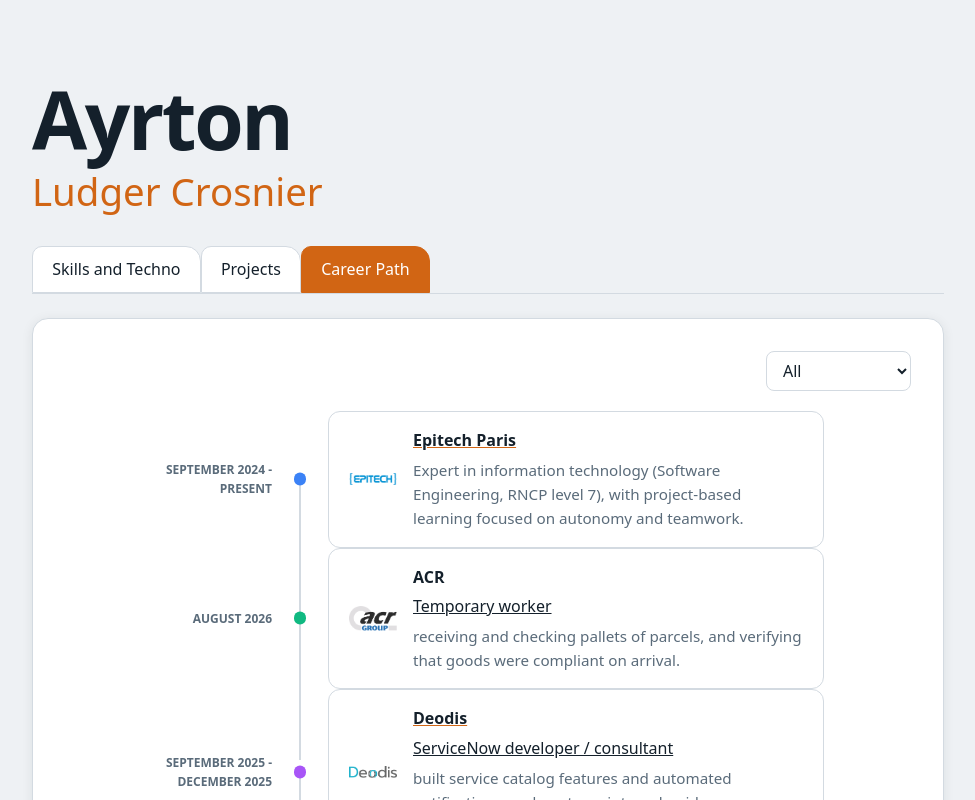
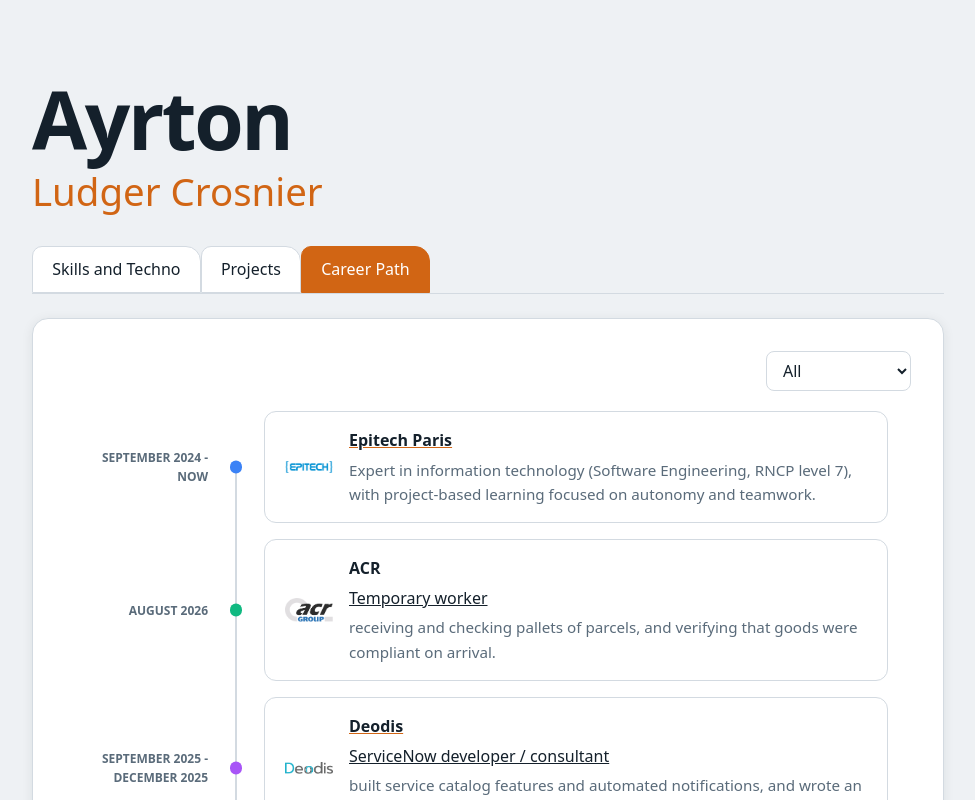
Before and after one commit to aludnier/Portfolio_website, a React (Vite) app in the folder frontend/: page / in a window 1280 px wide. Both pictures are taken after a click on the button "Career Path". Shown: the top 800 px of the page, without its empty margins (152-1127 px from the left). Built offline with nearby package versions, Linux system fonts and the light colour scheme.

Commit message:
refactor: add gap between the careers and update separators to fit dots

```diff
--- a/frontend/src/landingPage/tabulations/Career/Career.css
+++ b/frontend/src/landingPage/tabulations/Career/Career.css
@@ -42,10 +42,12 @@
 /* ---------- Timeline ---------- */
 
 .timeline {
+  display: flex;
+  flex-direction: column;
   width: 100%;
-  max-width: 42rem;
+  max-width: 50rem;
   margin: 1rem auto;
-  gap: 0;
+  gap: 1em;
 }
 
 .timeline-row {
@@ -56,6 +58,7 @@
   align-items: center;
   min-height: 7rem;
   margin: 0;
+  /* border: solid 1px greenyellow; */
 }
 
 .timeline-header {
@@ -127,7 +130,7 @@
   position: absolute;
   left: calc(7.5rem + 1rem + 0.75rem - 1px);
   top: 50%;
-  bottom: -50%;
+  bottom: calc(-50% );
   width: 2px;
   background: var(--color-border);
   transform: none;
--- a/frontend/src/landingPage/tabulations/Career/Timeline.tsx
+++ b/frontend/src/landingPage/tabulations/Career/Timeline.tsx
@@ -1,3 +1,4 @@
+import { useLayoutEffect, useRef } from "react"
 import CareerCard, { type CareerProps } from "./CareerCard"
 
 type TimelineProps = {
@@ -5,8 +6,44 @@ type TimelineProps = {
 }
 
 function CareerTimeline({ roadMap } : TimelineProps) {
+    const timelineRef = useRef<HTMLDivElement>(null)
+
+    useLayoutEffect(() => {
+        const timeline = timelineRef.current
+        if (!timeline) return
+
+        const updateSeparators = () => {
+            const rows = Array.from(
+                timeline.querySelectorAll<HTMLElement>(".timeline-row")
+            )
+
+            rows.forEach((row, index) => {
+                const nextRow = rows[index + 1]
+                const separator = row.querySelector<HTMLElement>(".timeline-separator")
+                const currentDot = row.querySelector<HTMLElement>(".timeline-indicator")
+                const nextDot = nextRow?.querySelector<HTMLElement>(".timeline-indicator")
+
+                if (!separator || !currentDot || !nextDot) return
+
+                const currentCenter =
+                    currentDot.getBoundingClientRect().top + currentDot.offsetHeight / 2
+                const nextCenter =
+                    nextDot.getBoundingClientRect().top + nextDot.offsetHeight / 2
+
+                separator.style.height = `${nextCenter - currentCenter}px`
+            })
+        }
+
+        updateSeparators()
+
+        const observer = new ResizeObserver(updateSeparators)
+        timeline.querySelectorAll(".timeline-row").forEach((row) => observer.observe(row))
+
+        return () => observer.disconnect()
+    }, [roadMap])
+
     return (
-        <div className="timeline">
+        <div className="timeline" ref={timelineRef}>
             {roadMap.map((career, index) => (
                 <div className="timeline-row" key={`${career.name}-${career.date ?? index}`}>
                     <div className="timeline-header">
--- a/frontend/src/landingPage/tabulations/CareerPath.tsx
+++ b/frontend/src/landingPage/tabulations/CareerPath.tsx
@@ -10,7 +10,7 @@ import CSALogo from "../../../assets/CSA.webp"
 
 const roadMap: CareerProps[] = [
     makeCareerProp({
-        date: "September 2024 - Present",
+        date: "September 2024 - Now",
         image: epitechLogo,
         name: "Epitech Paris",
         desc: "Expert in information technology (Software Engineering, RNCP level 7), with project-based learning focused on autonomy and teamwork.",
```
